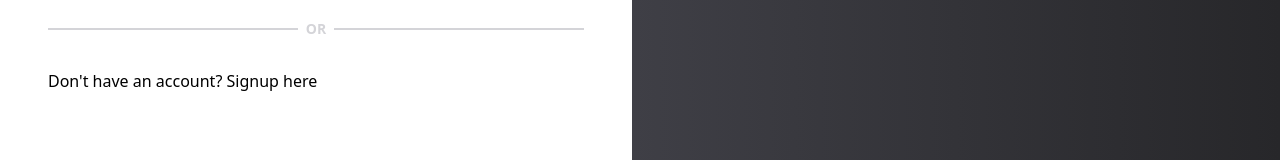
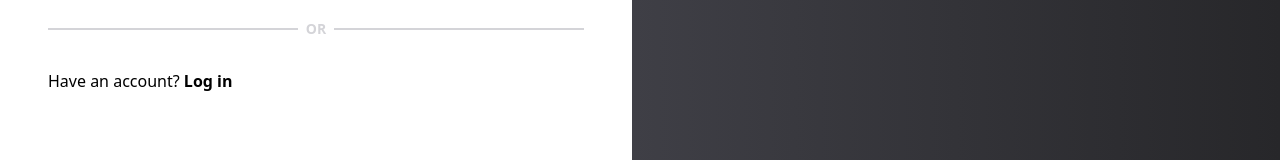
Before and after one commit to LrAmaral/login-template, an Angular app: page /signup in a window 1280 px wide. Shown: the part 618-778 px from the top of the page. Built offline with nearby package versions, Linux system fonts and the light colour scheme.

Commit message:
feat: enhance navigation links in default login layout for improved user flow

```diff
--- a/src/app/components/default-login-layout/default-login-layout.html
+++ b/src/app/components/default-login-layout/default-login-layout.html
@@ -32,12 +32,15 @@
         <div class="w-full h-0.5 bg-zinc-300 ml-2"></div>
       </div>
       <span [ngSwitch]="currentRoute">
-        <a *ngIf="currentRoute.includes('login')" (click)="handleNavigate()"
-          >Have an account? Log in</a
-        >
-        <a *ngIf="currentRoute.includes('signup')" (click)="handleNavigate()"
-          >Don't have an account? Signup here</a
-        >
+        <a *ngIf="router.url === '/signup'" href="/login">
+          Have an account?
+          <span class="font-semibold">Log in</span>
+        </a>
+
+        <a *ngIf="router.url === '/login'" href="/signup">
+          Don't have an account?
+          <span class="font-semibold">Signup here</span>
+        </a>
       </span>
     </div>
   </section>
--- a/src/app/components/default-login-layout/default-login-layout.ts
+++ b/src/app/components/default-login-layout/default-login-layout.ts
@@ -22,7 +22,9 @@ export class DefaultLoginLayout {
 
   currentRoute = '';
 
-  constructor(private router: Router) {
+  constructor(public router: Router) {
+    this.currentRoute
+
     this.router.events
       .pipe(filter(event => event instanceof NavigationEnd))
       .subscribe((event: NavigationEnd) => {
@@ -33,8 +35,4 @@ export class DefaultLoginLayout {
   handleSubmit() {
     this.submitEvent.emit();
   }
-
-  handleNavigate() {
-    this.navigateEvent.emit();
-  }
 }
```
